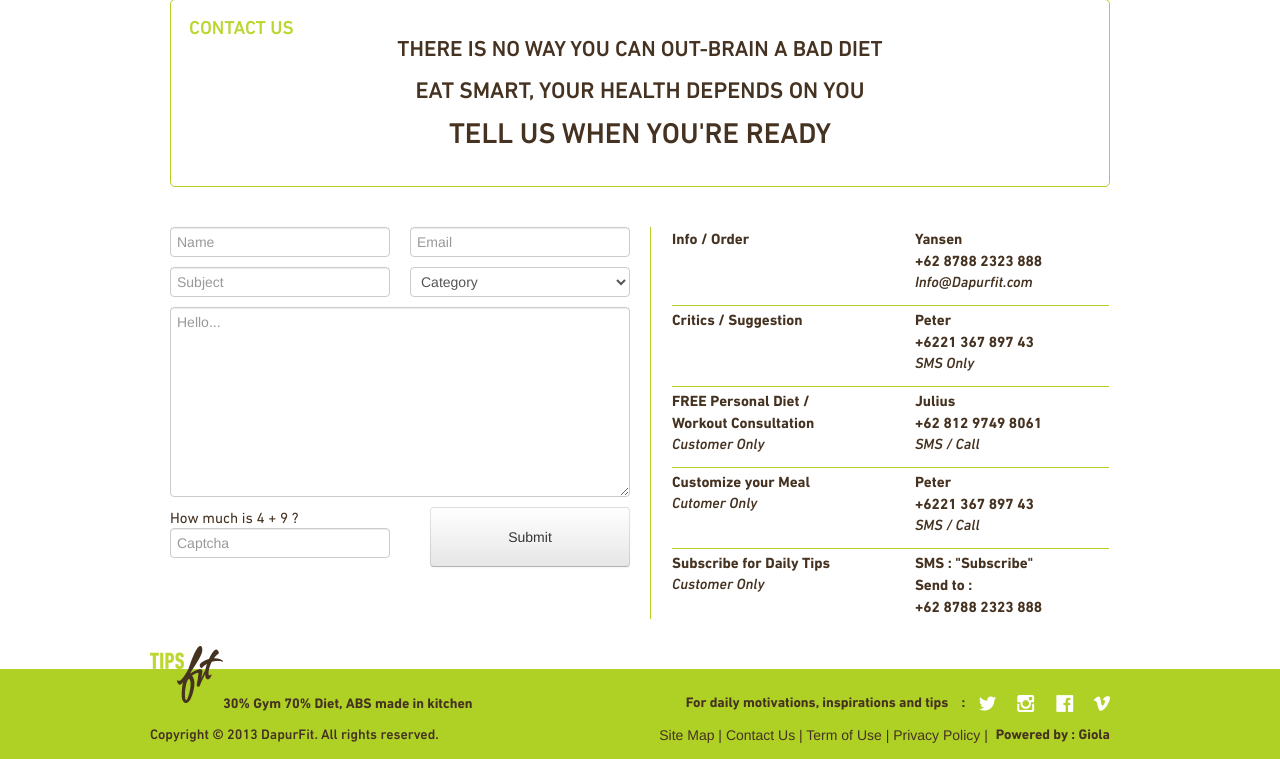
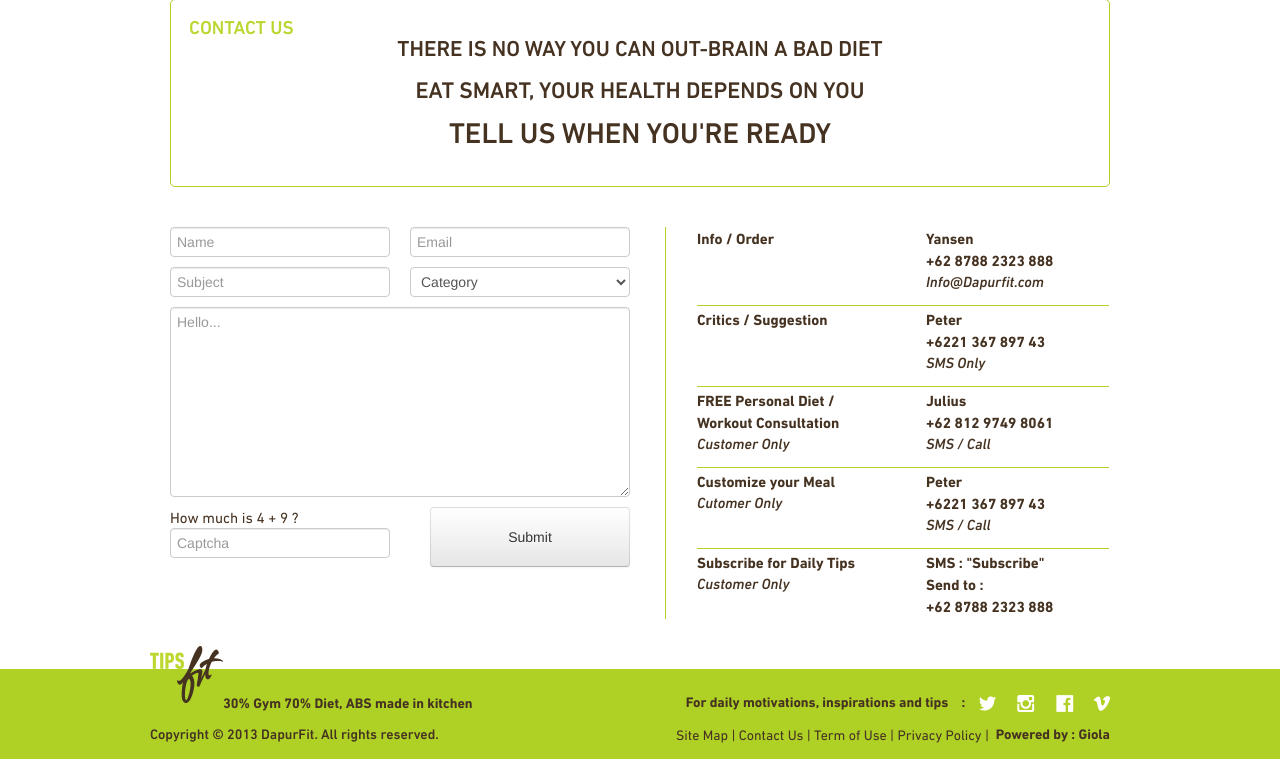
Before and after one commit to shanmarkus/DapurFit, a PHP site: page /contactus.php in a window 1280 px wide. Shown: the part 148-907 px from the top of the page. Run offline with PHP 8.4, Linux system fonts and the light colour scheme.

Commit message:
fix padding in contactus

```diff
--- a/contactus.php
+++ b/contactus.php
@@ -42,7 +42,7 @@
           </div>
 
 
-          <div class="row margin-top20 padding-bottom70 line-weight1">
+          <div class="row margin-top20 padding-bottom70">
             <div class="contactus-content">
               <div class="span6"> <!-- CONTACT US FORM LEFT-->
                <form>
@@ -91,7 +91,7 @@
 
             <!-- Contact Us Detail -->
             <div class="span6"> <!-- RIGHT -->
-              <div class="left-border padding-left20">
+              <div class="left-border padding-left30 margin-left15">
                 <table style="width:100%; " >
 
                   <tr>
--- a/resources/css/home.css
+++ b/resources/css/home.css
@@ -1,5 +1,6 @@
 body{
   color:#453221;
+  font-family:"din_next_lt_proregular";
 }
 
 .carousel-inner > .item > img, .carousel-inner > .item > a > img{
@@ -110,6 +111,9 @@ a:link, a:active, a:visited{
 .margin-left20{
   margin-left: 20px;
 }
+.margin-left15{
+margin-left: 15px;
+}
 .margin-right20{
   margin-right: 20px;
 }
@@ -120,6 +124,9 @@ a:link, a:active, a:visited{
 }
 .padding-left20{
   padding-left: 20px
+}
+.padding-left30{
+  padding-left: 30px
 }
 .padding20{
   padding:20px;
```
